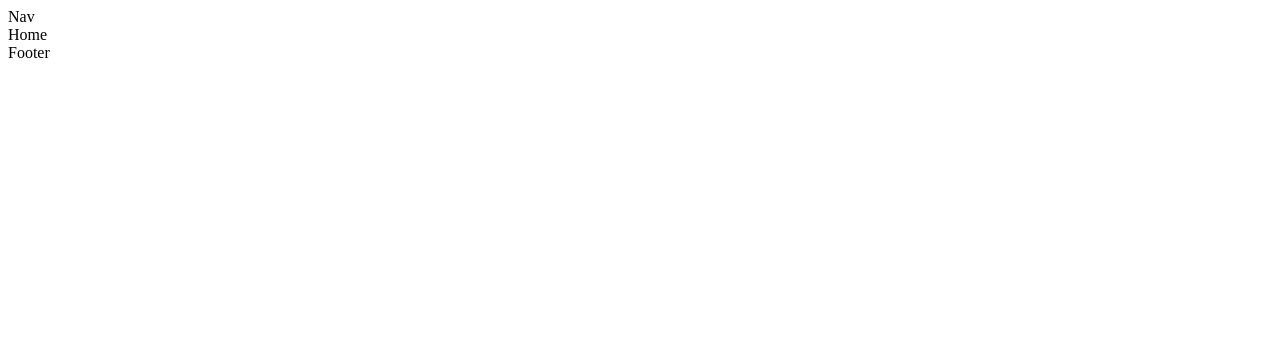
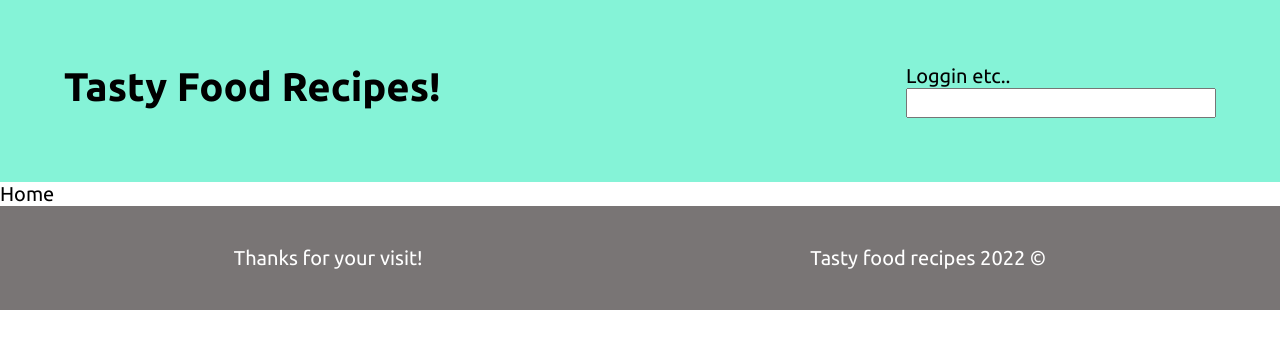
Before and after one commit to CristianAltGr/Food-app, a React (Create React App) app: page / in a window 1280 px wide. Shown: the top 348 px of the page. Built offline with nearby package versions, Linux system fonts and the light colour scheme.

Commit message:
fotter and nav alfa

```diff
--- a/public/index.html
+++ b/public/index.html
@@ -1,20 +1,23 @@
 <!DOCTYPE html>
 <html lang="en">
+
 <head>
   <meta charset="utf-8" />
   <link rel="icon" href="%PUBLIC_URL%/favicon.ico" />
   <meta name="viewport" content="width=device-width, initial-scale=1" />
   <meta name="theme-color" content="#000000" />
-    <meta
-      name="description"
-      content="Web site created using create-react-app"
-    />
+  <meta name="description" content="Web site created using create-react-app" />
   <link rel="apple-touch-icon" href="%PUBLIC_URL%/logo192.png" />
   <!--
       manifest.json provides metadata used when your web app is installed on a
       user's mobile device or desktop. See https://developers.google.com/web/fundamentals/web-app-manifest/
     -->
   <link rel="manifest" href="%PUBLIC_URL%/manifest.json" />
+  <link rel="preconnect" href="https://fonts.googleapis.com">
+  <link rel="preconnect" href="https://fonts.gstatic.com" crossorigin>
+  <link
+    href="https://fonts.googleapis.com/css2?family=Ubuntu:ital,wght@0,300;0,400;0,500;0,700;1,300;1,400;1,500;1,700&display=swap"
+    rel="stylesheet">
   <!--
       Notice the use of %PUBLIC_URL% in the tags above.
       It will be replaced with the URL of the `public` folder during the build.
@@ -24,8 +27,9 @@
       work correctly both with client-side routing and a non-root public URL.
       Learn how to configure a non-root public URL by running `npm run build`.
     -->
-    <title>React App</title>
+  <title>Tasty Food Recipes</title>
 </head>
+
 <body>
   <noscript>You need to enable JavaScript to run this app.</noscript>
   <div id="root"></div>
@@ -40,4 +44,5 @@
       To create a production bundle, use `npm run build` or `yarn build`.
     -->
 </body>
+
 </html>
--- a/src/App.js
+++ b/src/App.js
@@ -1,14 +1,17 @@
 
 import Router from "./aplication/Routes";
+import GlobalStyle from "./styles/GlobalStyle";
 
 
-//faltara provider si se usa context i globalstyle
+//faltara provider si se usa context o redux?
 const App = () => {
 
     return (
 
-
-        <Router />
+        <>
+            <GlobalStyle />
+            <Router />
+        </>
 
 
     )
--- a/src/components/Footer.js
+++ b/src/components/Footer.js
@@ -1,8 +1,12 @@
 import React from 'react'
+import FooterStyle from './FooterStyle'
 
 const Footer = () => {
     return (
-        <div>Footer</div>
+        <FooterStyle>
+            <p>Thanks for your visit!</p>
+            <p>Tasty food recipes 2022 &#169;</p>
+        </FooterStyle>
     )
 }
 
--- /dev/null
+++ b/src/components/FooterStyle.js
@@ -0,0 +1,13 @@
+import styled from "styled-components"
+
+const FooterStyle = styled.footer`
+
+    display: flex;
+    justify-content: space-around;
+    background-color: #797575;
+    color: white;
+    padding: 5vh;
+
+`
+
+export default FooterStyle;
--- a/src/components/Nav.js
+++ b/src/components/Nav.js
@@ -1,8 +1,16 @@
 import React from 'react'
+import NavStyle from './NavStyle'
 
 const Nav = () => {
     return (
-        <div>Nav</div>
+        <NavStyle>
+            <h1>Tasty Food Recipes!</h1>
+            <div>
+                <div>Loggin etc..</div>
+                <input type="text" name="searchFood" id="searchFood" />
+            </div>
+
+        </NavStyle>
     )
 }
 
--- /dev/null
+++ b/src/components/NavStyle.js
@@ -0,0 +1,11 @@
+import styled from "styled-components";
+
+const NavStyle = styled.div`
+
+    display: flex;
+    justify-content: space-between ;
+    padding: 8vh;
+    background-color: #6ef1d0d5;
+`
+
+export default NavStyle;
--- /dev/null
+++ b/src/styles/GlobalStyle.js
@@ -0,0 +1,24 @@
+import { createGlobalStyle } from "styled-components";
+
+//#6ef1d0d5     Colors
+//#7CCFF2
+//#F2889A
+//#F2AA57
+//#63F27E
+//#797575
+
+const GlobalStyle = createGlobalStyle`
+
+    *{
+        margin: 0;
+        font-size: 2.5vh;
+        font-family:'Ubuntu', sans-serif;
+
+        h1{
+            font: 800;
+            font-size: 5vh;
+        }
+    }
+`
+
+export default GlobalStyle;
```
Also changed, not shown: src/components/Welcome.js (renamed from src/pages/Welcome.js), 2 other files (tests, documents, lock files or other folders). Lines whose indentation alone changed are shown as unchanged.
